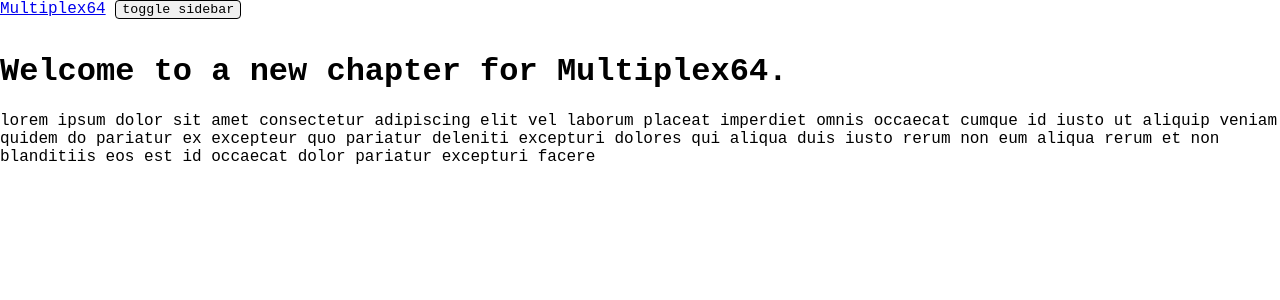
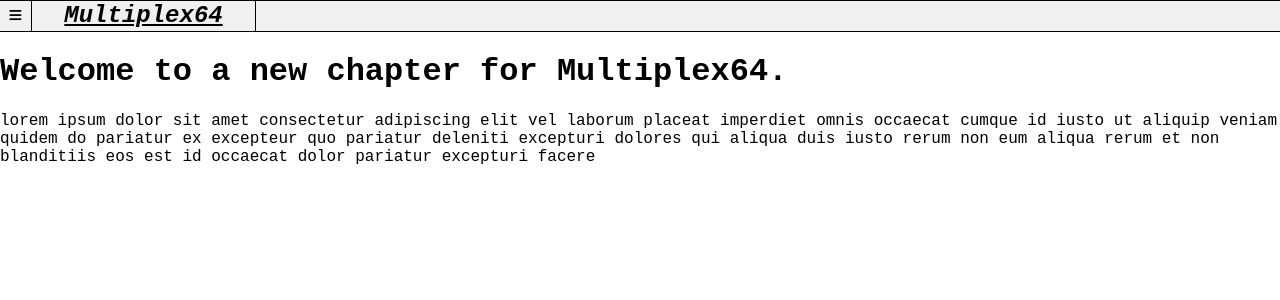
Before and after one commit to Multiplex64/Multiplex64_v2, a Django app: page / in a window 1280 px wide. Shown: the top 300 px of the page. Run offline with Django 5.2, Linux system fonts and the light colour scheme.

Commit message:
add top bar and left bar

```diff
--- a/static/script.js
+++ b/static/script.js
@@ -3,10 +3,10 @@ document.addEventListener("DOMContentLoaded", function () {
   for (var i = 0; i < leftbarToggle.length; i++) {
     toggleButton = leftbarToggle[i]
     toggleButton.addEventListener("click", function () {
-        if (document.body.classList.contains("_leftbar")) {
-            document.body.classList.remove("_leftbar");
+        if (document.body.classList.contains("_leftbar-open")) {
+            document.body.classList.remove("_leftbar-open");
         } else {
-            document.body.classList.add("_leftbar");
+            document.body.classList.add("_leftbar-open");
         }
     })
   }
--- a/static/style.css
+++ b/static/style.css
@@ -102,11 +102,121 @@ main {
   overflow-y: scroll;
 }
 
-._leftbar main {
+#_topbar {
+    position: fixed;
+    top: 0;
+    left: 0;
+    height: 30px;
+    background-color: #f0f0f0;
+    width: 100%;
+    border-top: solid 1px;
+    border-bottom: solid 1px;
+    display: flex;
+    color: black;
+    overflow: hidden;
+    align-items: center;
+}
+
+._topbutton {
+    border: 0;
+    border-color: black;
+    background-color: #f0f0f0;
+    width: 32px;
+    height: 30px;
+    border-radius: 0;
+    font-size: 24px;
+    overflow: hidden;
+    position: fixed;
+    color: black;
+    display: block;
+    text-decoration: none;
+    box-sizing: border-box;
+    line-height: 30px;
+    text-align: center;
+}
+
+#_topbar,
+#_leftbar {
+    -webkit-user-select: none;
+    user-select: none;
+}
+
+#_leftbar {
+    height: 100%;
+    width: 0px;
+    z-index: 100;
+    top: 32px;
+    left: 0;
+    background-color: #f0f0f0;
+    overflow: hidden;
+    transition: width 0.5s, border 0s 0.5s;
+    position: fixed;
+    border-right: solid 0px;
+    white-space: nowrap;
+    text-align: left;
+}
+
+#_homeButton {
+    width: 224px;
+    left: 32px;
+    font-style: italic;
+    font-weight: bold;
+    text-decoration: underline;
+}
+
+._leftbar-open #_leftbar {
+    transition: width 0.5s, border 0s 0s;
+    width: 255px;
+    border-right: solid 1px;
+}
+
+._leftbar-open main {
   left: 256px;
 }
 
+._topbutton-left {
+    border-right: solid 1px;
+}
+
+._topbutton-right {
+    border-left: solid 1px;
+}
+
+#_search {
+    border-radius: 0;
+    border: 0;
+    left: 256px;
+    right: 0;
+    top: 0;
+    bottom: 0;
+    position: absolute;
+    font-size: 16px;
+    padding: 4px;
+}
+
+#_skipContent {
+    font-size: 16px;
+    left: 0;
+    width: 256px;
+    z-index: -100;
+    text-decoration: underline;
+
+    &:focus {
+        z-index: 100;
+    }
+}
+
+#_homeButton {
+    width: 224px;
+    left: 32px;
+    font-style: italic;
+    font-weight: bold;
+    text-decoration: underline;
+}
+
+
 /* Content styles */
+
 ._standard {
     max-width: 1040px;
     width: 100%;
--- a/templates/base.html
+++ b/templates/base.html
@@ -27,10 +27,27 @@
 
 <body>
     <nav>
-        <a href="/">Multiplex64</a>
-        <button class="_leftbar-toggle">toggle sidebar</button>
+        <div id="_topbar">
+            <a href="#_main" id="_skipcontent" class="_topbutton _topbutton-left _normal">Skip to Main Content</a>
+            <button class="_leftbar-toggle _topbutton _topbutton-left" aria-label="Toggle Navbar">
+                <b>&equiv;</b>
+            </button>
+            <a href="/" id="_homeButton" class="_topbutton _topbutton-left" aria-label="Home">
+                Multiplex64
+            </a>
+            <input placeholder="Search..." id="_search" aria-label="Search" style="display:none;">
+        </div>
+        <div id="_leftbar">
+            <a href="/">Multiplex64 Home</a>
+            <br>
+            <a href="javascript:window.location.reload();">Reload Site</a>
+            <br>
+            <a href="javascript:_fullscreen();">Fullscreen Toggle</a>
+            <br>
+            <a href="https://forms.gle/JoTMLmqSd6QU7SZJ6">Feedback/Bug Reporting</a>
+        </div>
     </nav>
-    <main id="__main">
+    <main id="_main">
         {% block content %} {% endblock %}
         {% block script %} {% endblock %}
     </main>
```
